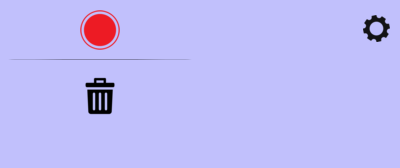
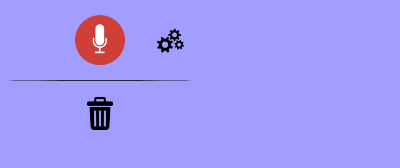
Before and after one commit to xuj1210/songsearch-chrome, a browser extension: page src/popup.html in a window 400 px wide. Drawn offline with Linux system fonts and the light colour scheme.

Commit message:
visual revamp of icons, minor spacing changes

```diff
--- a/src/main.js
+++ b/src/main.js
@@ -12,7 +12,7 @@ chrome.storage.sync.get(['bgColor', 'font'], (result => {
   if (result.bgColor) {
     body.style.background = result.bgColor;
   } else {
-    body.style.background = "#c1c0fc";
+    body.style.background = "#a19eff";
   }
 
   // check if font is already set, if it is use it
--- a/src/options.js
+++ b/src/options.js
@@ -19,8 +19,8 @@ chrome.storage.sync.get(['bgColor', 'font'], (result) => {
     bgColor.value = result.bgColor;
     body.style.background = result.bgColor;
   } else {
-    bgColor.value = '#c1c0fc'
-    body.style.background = '#c1c0fc'
+    bgColor.value = '#a19eff'
+    body.style.background = '#a19eff'
   }
   // if font is already set, use it
   if (result.font) {
--- a/src/popup.html
+++ b/src/popup.html
@@ -115,10 +115,11 @@
     hr.styled {
       border: 0;
       height: 0;
-      border-bottom: 1px solid rgba(0, 0, 0, 0.3);
+      /* border-bottom: 1px solid rgb(0, 0, 0); */
+      border-bottom: 1px solid #222;
       border-radius: 100%;
       margin: 0;
-      margin-bottom: 0.7em;
+      margin-bottom: 1em;
       width: 92%;
       margin-left: auto;
       margin-right: auto;
@@ -132,27 +133,33 @@
       font-weight: 700;
       line-height: 1.5;
       background: #FFF;
+      /* background: #e8eaed; */
       margin: 0.5rem 4% 0.8em 4%;
       padding: 0.5rem;
       border-radius: 8px;
-      color: #222;
-      font-size: 14px;
+      color: rgb(110, 110, 110);
+      font-size: 13px;
       font-weight: 700;
       /* box-shadow: 0 10px 15px rgba(0, 0, 0, 0.19), 0 6px 6px rgba(0, 0, 0, 0.23); */
     }
 
     .title {
-      font-weight: bold;
+      /* font-weight: bold; */
+      color: rgb(34, 34, 34);
+      font-size: 15px;
     }
 
-    #recording-btn {
-      text-align: center;
+    #header {
+      display: flex;
+      align-items: center;
+      justify-content: space-around;
+      margin: 0.95em 0;
     }
 
     #record-img {
-      height: 40px;
-      margin-top: 5%;
-      margin-bottom: 2.7%;
+      height: 50px;
+      /* margin-top: 5%;
+      margin-bottom: 2.7%; */
       width: auto;
     }
 
@@ -176,11 +183,11 @@
       }
     }
 
-    #settings-img {
+    .settings-img-style {
       height: 27px;
-      position: absolute;
+      /* position: absolute;
       right: 10px;
-      top: 15px;
+      top: 15px; */
     }
 
     .logo-link {
@@ -195,28 +202,29 @@
 
     #clear-history {
       text-align: center;
-      margin-top: 0.95rem;
-      margin-bottom: 0.75rem;
+      margin-top: 1em;
+      margin-bottom: 0.8em;
     }
 
     #garbage-img {
-      height: 40px;
+      height: 33px;
     }
   </style>
 </head>
 
 <body>
   <div id="wrapper">
-    <div id="recording-btn">
-      <img src="/images/record transparent small.png" id="record-img" class="clickable">
-      <img src="/images/settings cog small.png" id="settings-img" class="clickable">
+    <div id="header">
+      <img src="/images/cogs100x100.png" class="settings-img-style" style="visibility: hidden">
+      <img src="/images/mic3-100x100.png" id="record-img" class="clickable">
+      <img src="/images/cogs100x100.png" id="settings-img" class="settings-img-style clickable">
     </div>
     <hr class="styled" />
     <list id="tracks-list">
     </list>
   </div>
   <div id="clear-history">
-    <img src="/images/garbage icon small.png" id="garbage-img" class="clickable">
+    <img src="/images/garbage100x100.png" id="garbage-img" class="clickable">
   </div>
   <script src="bundle.js"></script>
 </body>
```
Also changed, not shown: images/cog-white100x100.png (added), images/cog100x100.png (added), images/cogs100x100.png (added), images/cogwheel100x100.png (added), images/garbage icon small.png (deleted), images/garbage-white100x100.png (added), images/garbage100x100.png (added), images/logos/logowords.png (added), images/mic100x100.png (added), images/mic3-100x100.png (added), images/microphone100x100.png (added), images/recordbtn100x100.png (added), images/recordmic100x100.png (added), images/settings cog small.png (deleted), 2 more files.
